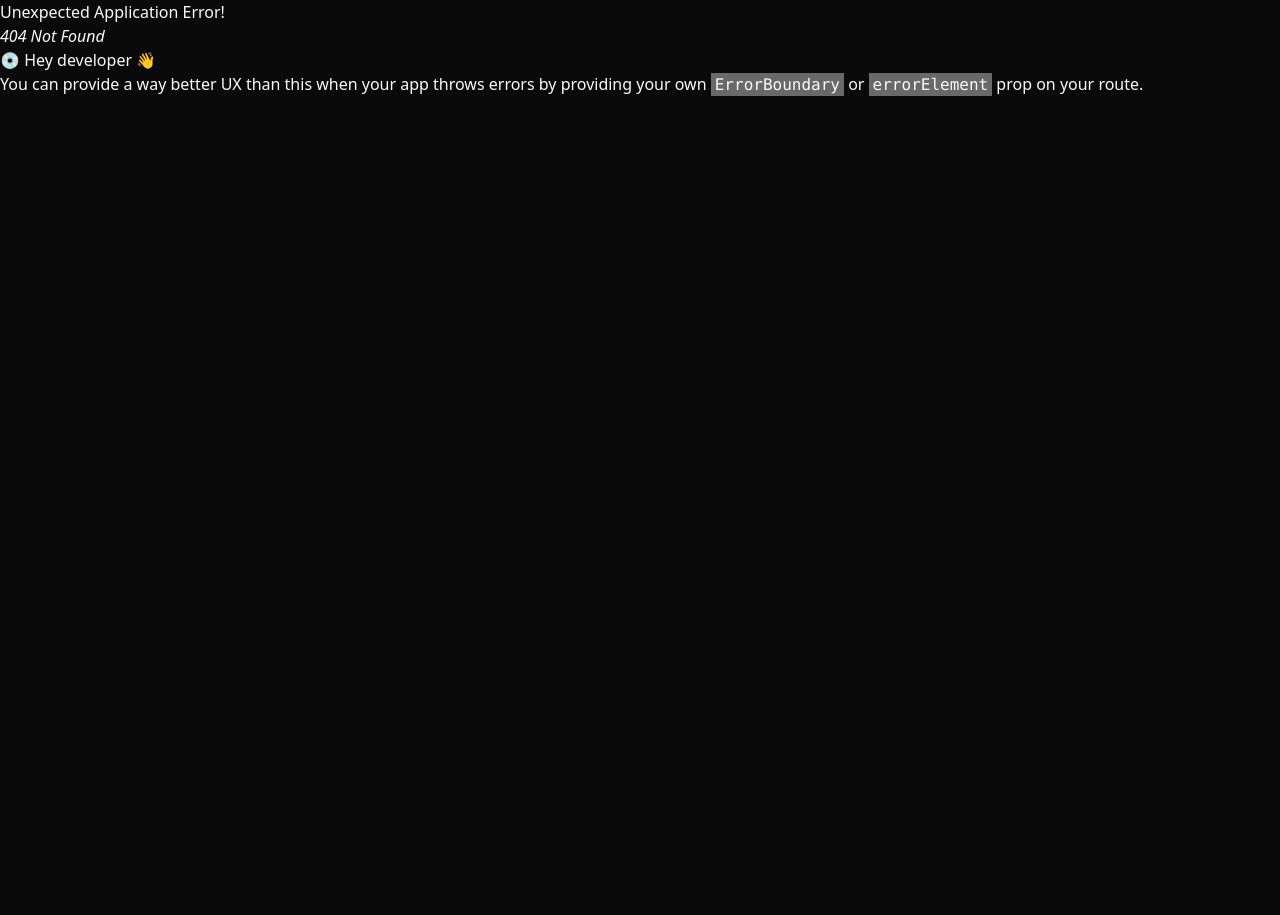
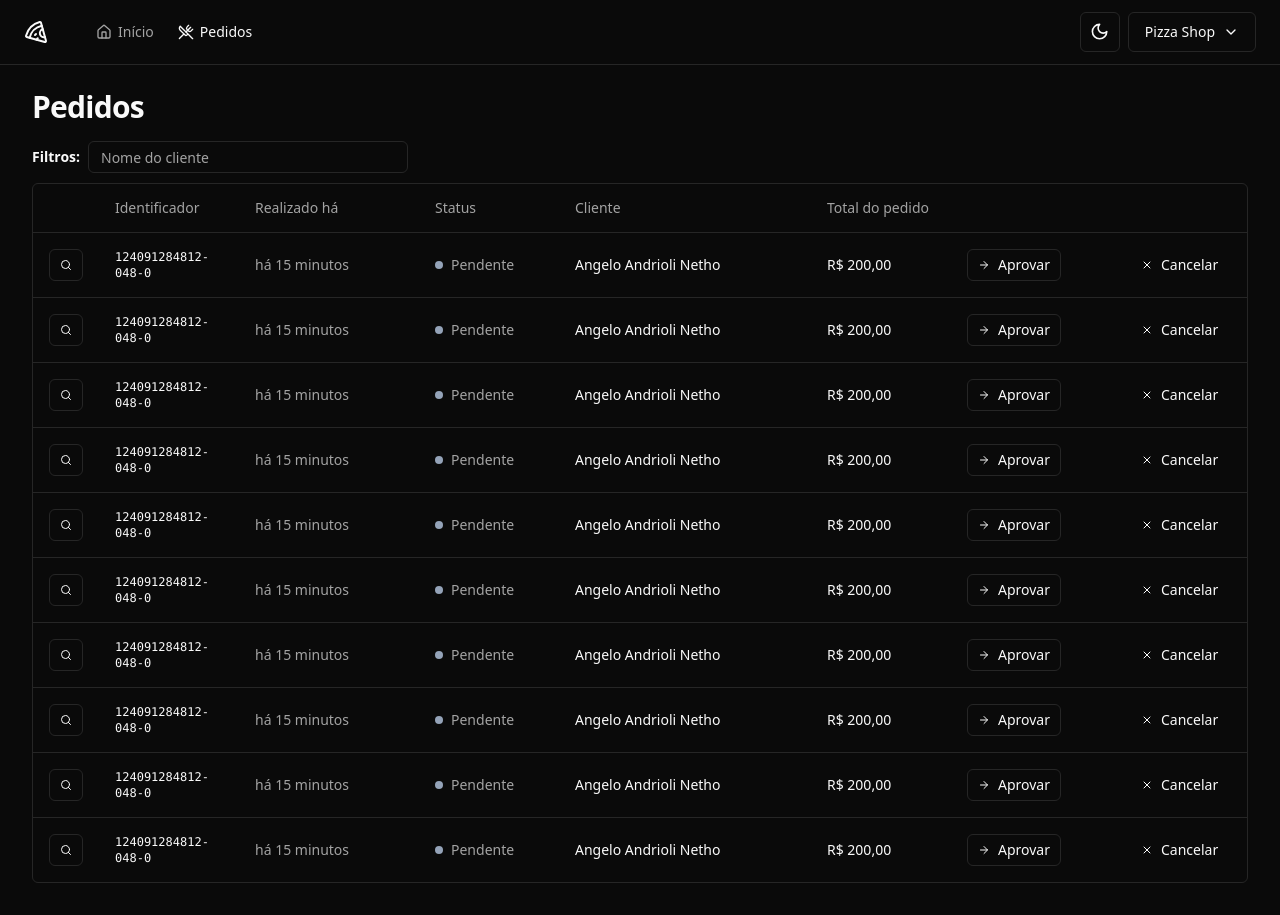
Before and after one commit to angelonetho/pizzashop-web, a React (Vite) app: page /orders in a window 1280 px wide. Before the commit this address had no page. Before the commit the page ends 800 px from the top, so only its background shows below. Built offline with nearby package versions, Linux system fonts and the light colour scheme.

Commit message:
Página: Listagem de pedidos

```diff
--- a/src/components/ui/button.tsx
+++ b/src/components/ui/button.tsx
@@ -22,6 +22,7 @@
       size: {
         default: 'h-10 px-4 py-2',
         sm: 'h-9 rounded-md px-3',
+        xs: 'h-8 px-2.5',
         lg: 'h-11 rounded-md px-8',
         icon: 'h-10 w-10',
       },
--- /dev/null
+++ b/src/components/ui/table.tsx
@@ -0,0 +1,117 @@
+import * as React from 'react'
+
+import { cn } from '@/lib/utils'
+
+const Table = React.forwardRef<
+  HTMLTableElement,
+  React.HTMLAttributes<HTMLTableElement>
+>(({ className, ...props }, ref) => (
+  <div className="relative w-full overflow-auto">
+    <table
+      ref={ref}
+      className={cn('w-full caption-bottom text-sm', className)}
+      {...props}
+    />
+  </div>
+))
+Table.displayName = 'Table'
+
+const TableHeader = React.forwardRef<
+  HTMLTableSectionElement,
+  React.HTMLAttributes<HTMLTableSectionElement>
+>(({ className, ...props }, ref) => (
+  <thead ref={ref} className={cn('[&_tr]:border-b', className)} {...props} />
+))
+TableHeader.displayName = 'TableHeader'
+
+const TableBody = React.forwardRef<
+  HTMLTableSectionElement,
+  React.HTMLAttributes<HTMLTableSectionElement>
+>(({ className, ...props }, ref) => (
+  <tbody
+    ref={ref}
+    className={cn('[&_tr:last-child]:border-0', className)}
+    {...props}
+  />
+))
+TableBody.displayName = 'TableBody'
+
+const TableFooter = React.forwardRef<
+  HTMLTableSectionElement,
+  React.HTMLAttributes<HTMLTableSectionElement>
+>(({ className, ...props }, ref) => (
+  <tfoot
+    ref={ref}
+    className={cn(
+      'border-t bg-muted/50 font-medium [&>tr]:last:border-b-0',
+      className,
+    )}
+    {...props}
+  />
+))
+TableFooter.displayName = 'TableFooter'
+
+const TableRow = React.forwardRef<
+  HTMLTableRowElement,
+  React.HTMLAttributes<HTMLTableRowElement>
+>(({ className, ...props }, ref) => (
+  <tr
+    ref={ref}
+    className={cn(
+      'border-b transition-colors hover:bg-muted/50 data-[state=selected]:bg-muted',
+      className,
+    )}
+    {...props}
+  />
+))
+TableRow.displayName = 'TableRow'
+
+const TableHead = React.forwardRef<
+  HTMLTableCellElement,
+  React.ThHTMLAttributes<HTMLTableCellElement>
+>(({ className, ...props }, ref) => (
+  <th
+    ref={ref}
+    className={cn(
+      'h-12 px-4 text-left align-middle font-medium text-muted-foreground [&:has([role=checkbox])]:pr-0',
+      className,
+    )}
+    {...props}
+  />
+))
+TableHead.displayName = 'TableHead'
+
+const TableCell = React.forwardRef<
+  HTMLTableCellElement,
+  React.TdHTMLAttributes<HTMLTableCellElement>
+>(({ className, ...props }, ref) => (
+  <td
+    ref={ref}
+    className={cn('p-4 align-middle [&:has([role=checkbox])]:pr-0', className)}
+    {...props}
+  />
+))
+TableCell.displayName = 'TableCell'
+
+const TableCaption = React.forwardRef<
+  HTMLTableCaptionElement,
+  React.HTMLAttributes<HTMLTableCaptionElement>
+>(({ className, ...props }, ref) => (
+  <caption
+    ref={ref}
+    className={cn('mt-4 text-sm text-muted-foreground', className)}
+    {...props}
+  />
+))
+TableCaption.displayName = 'TableCaption'
+
+export {
+  Table,
+  TableHeader,
+  TableBody,
+  TableFooter,
+  TableHead,
+  TableRow,
+  TableCell,
+  TableCaption,
+}
--- /dev/null
+++ b/src/pages/app/orders/orders.tsx
@@ -0,0 +1,91 @@
+import { ArrowRight, Search, X } from 'lucide-react'
+import { Helmet } from 'react-helmet-async'
+
+import { Button } from '@/components/ui/button'
+import { Input } from '@/components/ui/input'
+import {
+  Table,
+  TableBody,
+  TableCell,
+  TableHead,
+  TableHeader,
+  TableRow,
+} from '@/components/ui/table'
+
+export function Orders() {
+  return (
+    <>
+      <Helmet title="Pedidos" />
+      <div className="flex flex-col gap-4">
+        <h1 className="text-3xl font-bold tracking-tight">Pedidos</h1>
+      </div>
+      <div className="space-y-2.5">
+        <form className="flex items-center gap-2">
+          <span className="text-sm font-semibold">Filtros:</span>
+          <Input placeholder="Nome do cliente" className="h-8 w-[320px]" />
+        </form>
+
+        <div className="rounded-md border">
+          <Table>
+            <TableHeader>
+              <TableRow>
+                <TableHead className="w-[64px]"></TableHead>
+                <TableHead className="w-[140px]">Identificador</TableHead>
+                <TableHead className="w-[180px]">Realizado há</TableHead>
+                <TableHead className="w-[140px]">Status</TableHead>
+                <TableHead>Cliente</TableHead>
+                <TableHead className="w-[140px]">Total do pedido</TableHead>
+                <TableHead className="w-[164px]"></TableHead>
+                <TableHead className="w-[132px]"></TableHead>
+              </TableRow>
+            </TableHeader>
+            <TableBody>
+              {Array.from({ length: 10 }).map((_, i) => {
+                return (
+                  <TableRow key={i}>
+                    <TableCell>
+                      <Button variant="outline" size="xs">
+                        <Search className="h-3 w-3" />
+                        <span className="sr-only">Detalhes do pedido</span>
+                      </Button>
+                    </TableCell>
+                    <TableCell className="font-mono text-xs font-medium">
+                      124091284812-048-0
+                    </TableCell>
+                    <TableCell className="text-muted-foreground">
+                      há 15 minutos
+                    </TableCell>
+                    <TableCell>
+                      <div className="flex items-center gap-2">
+                        <span className="h-2 w-2 rounded-full bg-slate-400" />
+                        <span className="font-medium text-muted-foreground">
+                          Pendente
+                        </span>
+                      </div>
+                    </TableCell>
+                    <TableCell className="font-medium">
+                      Angelo Andrioli Netho
+                    </TableCell>
+                    <TableCell className="font-medium">R$ 200,00</TableCell>
+                    <TableCell>
+                      <Button variant="outline" size="xs">
+                        <ArrowRight className="mr-2 h-3 w-3" />
+                        Aprovar
+                      </Button>
+                    </TableCell>
+                    <TableCell>
+                      <Button variant="ghost" size="xs">
+                        <X className="mr-2 h-3 w-3" />
+                        Cancelar
+                      </Button>
+                    </TableCell>
+                  </TableRow>
+                )
+              })}
+            </TableBody>
+          </Table>
+        </div>
+      </div>
+    </>
+  )
+}
--- a/src/routes.tsx
+++ b/src/routes.tsx
@@ -3,6 +3,7 @@
 import { AppLayout } from './pages/_layouts/app'
 import { AuthLayout } from './pages/_layouts/auth'
 import { Dashboard } from './pages/app/dashboard'
+import { Orders } from './pages/app/orders/orders'
 import { SignIn } from './pages/auth/sign-in'
 import { SignUp } from './pages/auth/sign-up'
 
@@ -10,7 +11,10 @@
   {
     path: '/',
     element: <AppLayout />,
-    children: [{ path: '/', element: <Dashboard /> }],
+    children: [
+      { path: '/', element: <Dashboard /> },
+      { path: '/orders', element: <Orders /> },
+    ],
   },
   {
     path: '/',
```
